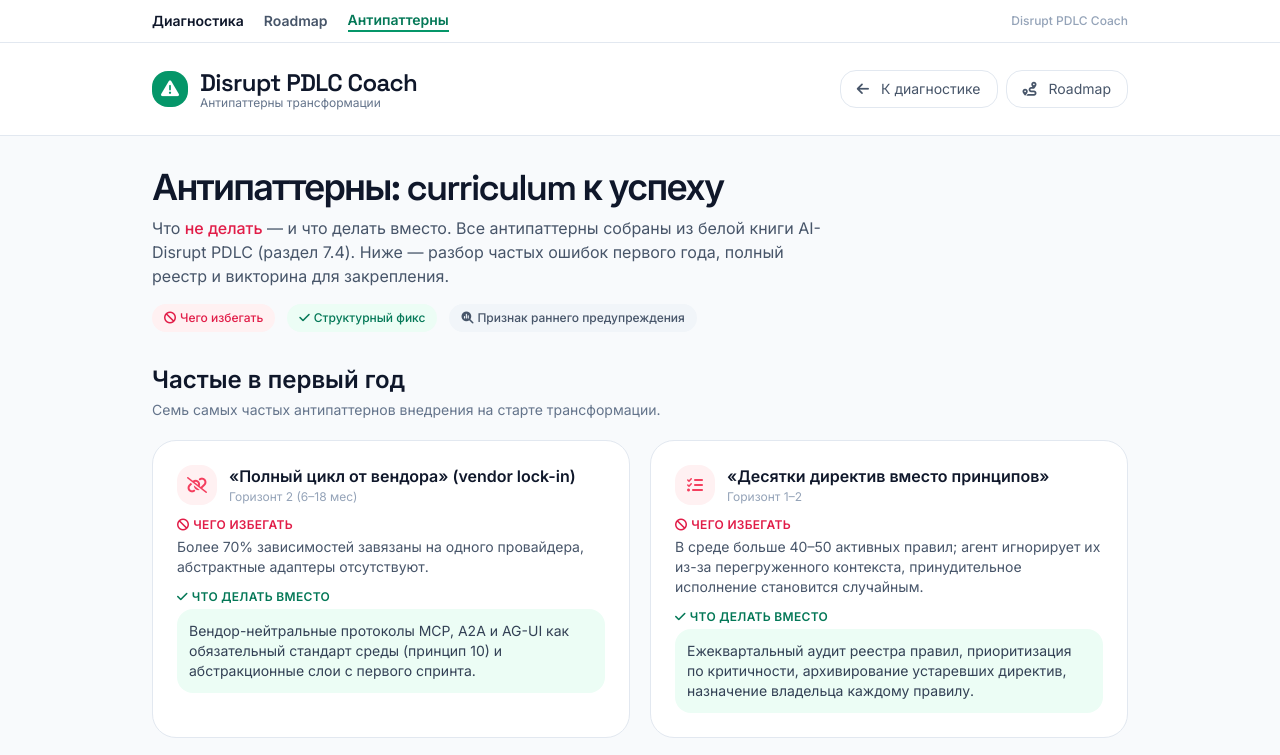
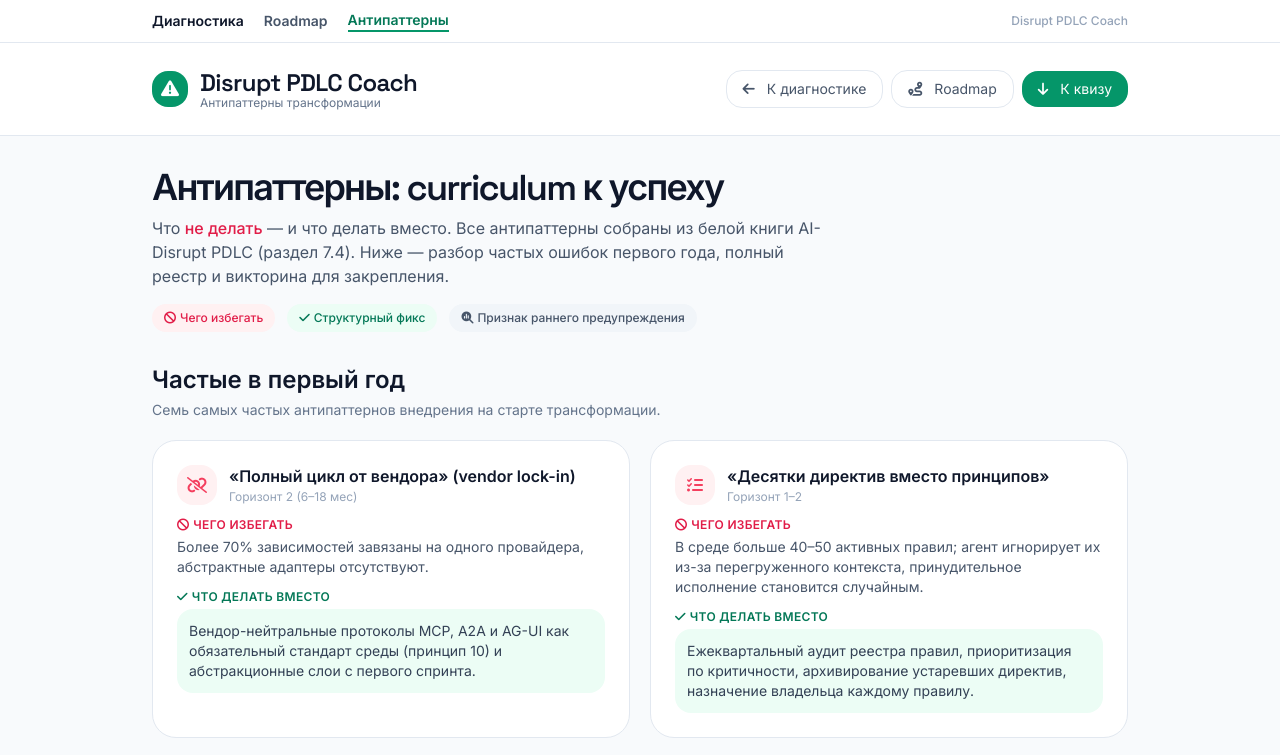
Before and after one commit to xsa-dev/ai-disrupt-pdlc-coach, a plain HTML site: page web/antipatterns.html in a window 1280 px wide. Shown: the top 755 px of the page. Drawn offline with nearby package versions, Linux system fonts and the light colour scheme.

Commit message:
web: move 'to quiz' button to top header (smooth scroll down)

```diff
--- a/web/antipatterns.html
+++ b/web/antipatterns.html
@@ -56,6 +56,9 @@
                 <a href="roadmap.html" class="flex items-center gap-x-2 text-sm px-4 py-2 rounded-2xl border border-slate-200 hover:bg-slate-50 text-slate-600">
                     <i class="fa-solid fa-route mr-1"></i><span>Roadmap</span>
                 </a>
+                <button id="quiz-jump" class="flex items-center gap-x-2 text-sm px-4 py-2 rounded-2xl bg-emerald-600 hover:bg-emerald-700 text-white">
+                    <i class="fa-solid fa-arrow-down mr-1"></i><span>К квизу</span>
+                </button>
             </div>
         </div>
     </div>
@@ -146,7 +149,6 @@
                 <div class="flex flex-wrap gap-2">
                     <a href="diagnosis.html" class="text-xs px-3 py-2 rounded-2xl bg-slate-800 hover:bg-slate-700 border border-slate-700 flex items-center gap-1.5"><i class="fa-solid fa-stethoscope text-emerald-400"></i>Диагностика</a>
                     <a href="roadmap.html" class="text-xs px-3 py-2 rounded-2xl bg-slate-800 hover:bg-slate-700 border border-slate-700 flex items-center gap-1.5"><i class="fa-solid fa-route text-emerald-400"></i>Roadmap</a>
-                    <button id="quiz-jump" class="text-xs px-3 py-2 rounded-2xl bg-emerald-700 hover:bg-emerald-600 border border-emerald-600 flex items-center gap-1.5"><i class="fa-solid fa-arrow-down"></i>К квизу</button>
                 </div>
             </div>
             <p class="text-sm text-slate-400 mb-5">Закрепи знания. Два режима билетов по 10 вопросов.</p>
```
